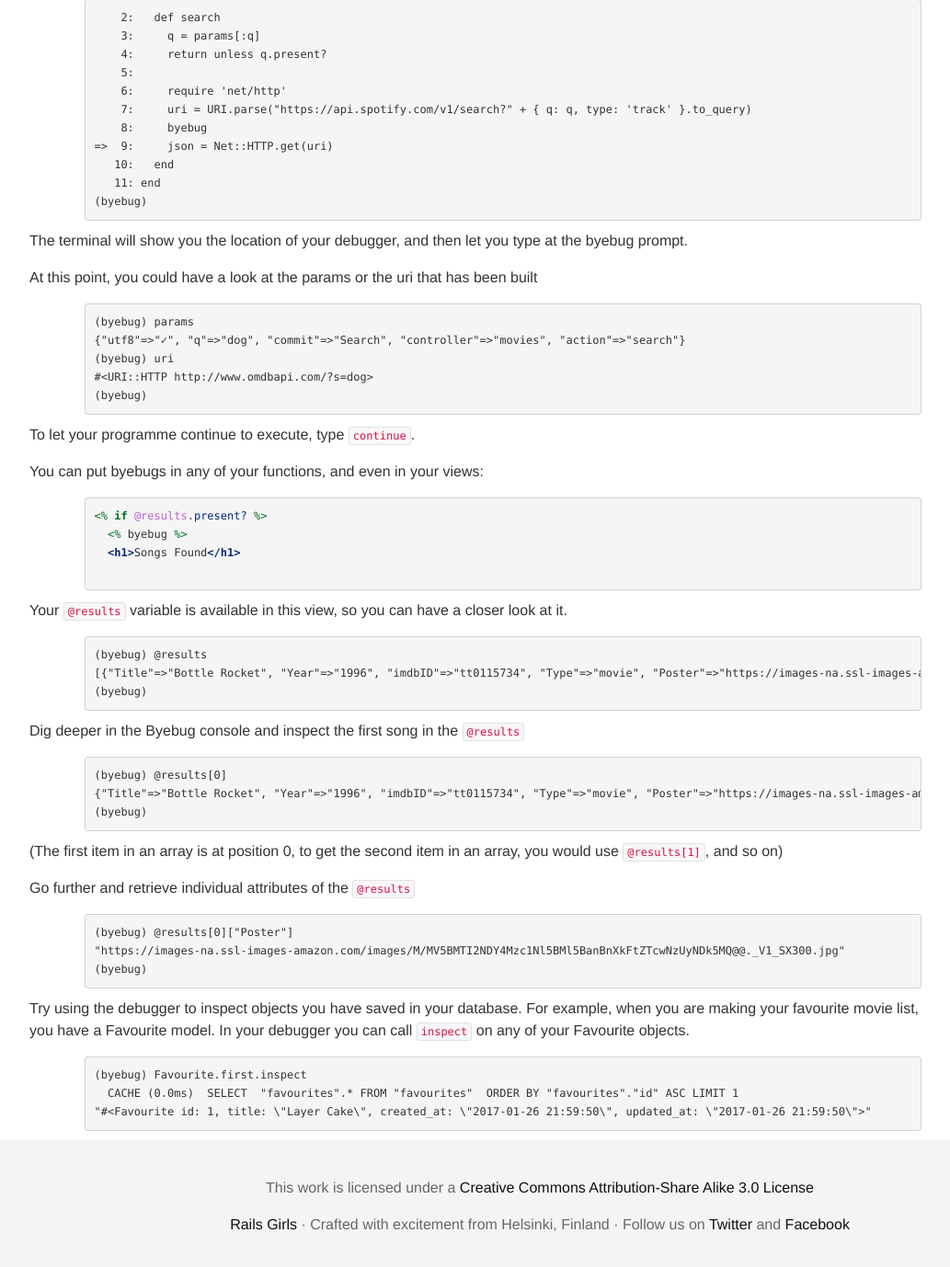
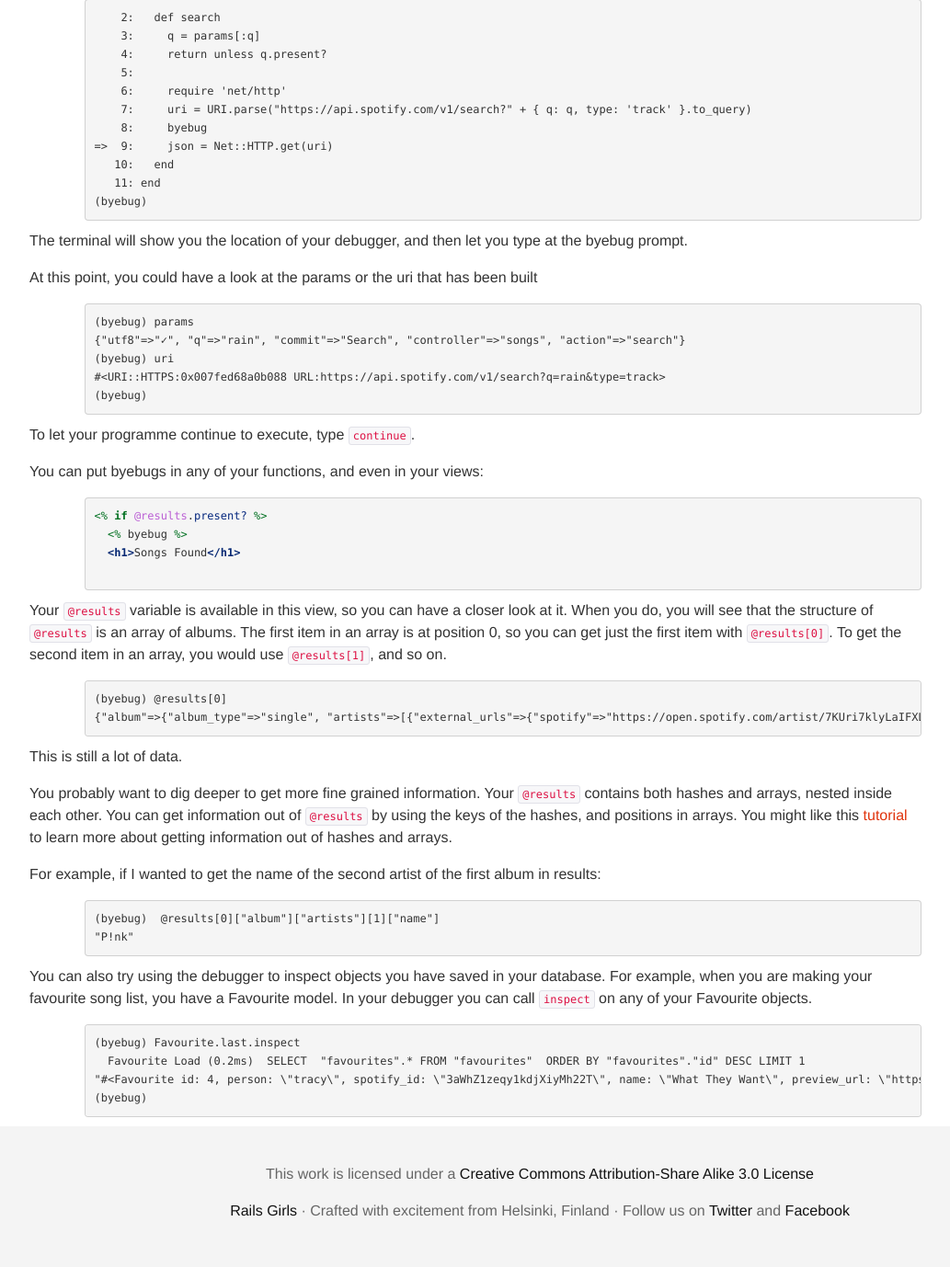
Before and after one commit to tracymu/api-tutorial, a Jekyll site: the page built from _posts/2017-04-05-debugging.md, in a window 1280 px wide and 1400 px high, scrolled down 688 px. Shown: the top 1378 px of the window at 92% size, without its empty margins (53-1086 px from the left). Built offline with Jekyll 4.4.1, drawn with Linux system fonts in a browser that asks for light colours; nearby versions of some CDN libraries.

Commit message:
Update the debugging lesson

````diff
--- a/_posts/2017-04-05-debugging.md
+++ b/_posts/2017-04-05-debugging.md
@@ -48,9 +48,9 @@ At this point, you could have a look at the params or the uri that has been buil
 
 ```
 (byebug) params
-{"utf8"=>"✓", "q"=>"dog", "commit"=>"Search", "controller"=>"movies", "action"=>"search"}
+{"utf8"=>"✓", "q"=>"rain", "commit"=>"Search", "controller"=>"songs", "action"=>"search"}
 (byebug) uri
-#<URI::HTTP http://www.omdbapi.com/?s=dog>
+#<URI::HTTPS:0x007fed68a0b088 URL:https://api.spotify.com/v1/search?q=rain&type=track>
 (byebug)
 ```
 
@@ -65,36 +65,29 @@ You can put byebugs in any of your functions, and even in your views:
 
 ```
 
-Your `@results` variable is available in this view, so you can have a closer look at it.
-
-```
-(byebug) @results
-[{"Title"=>"Bottle Rocket", "Year"=>"1996", "imdbID"=>"tt0115734", "Type"=>"movie", "Poster"=>"https://images-na.ssl-images-amazon.com/images/M/MV5BMTI2NDY4Mzc1Nl5BMl5BanBnXkFtZTcwNzUyNDk5MQ@@._V1_SX300.jpg"}, ... }]
-(byebug)
-```
-
-Dig deeper in the Byebug console and inspect the first song in the `@results`
+Your `@results` variable is available in this view, so you can have a closer look at it. When you do, you will see that the structure of `@results` is an array of albums. The first item in an array is at position 0, so you can get just the first item with `@results[0]`. To get the second item in an array, you would use `@results[1]`, and so on.
 
 ```
 (byebug) @results[0]
-{"Title"=>"Bottle Rocket", "Year"=>"1996", "imdbID"=>"tt0115734", "Type"=>"movie", "Poster"=>"https://images-na.ssl-images-amazon.com/images/M/MV5BMTI2NDY4Mzc1Nl5BMl5BanBnXkFtZTcwNzUyNDk5MQ@@._V1_SX300.jpg"}
+{"album"=>{"album_type"=>"single", "artists"=>[{"external_urls"=>{"spotify"=>"https://open.spotify.com/artist/7KUri7klyLaIFXLcuuOMCd"}, "href"=>"https://api.spotify.com/v1/artists/7KUri7klyLaIFXLcuuOMCd", "id"=>"7KUri7klyLaIFXLcuuOMCd", "name"=>"Stargate", "type"=>"artist", "uri"=>"spotify:artist:7KUri7klyLaIFXLcuuOMCd"}, {"external_urls"=>{"spotify"=>"https://open.spotify.com/artist/1KCSPY1glIKqW2TotWuXOR"}, "href"=>"https://api.spotify.com/v1/artists/1KCSPY1glIKqW2TotWuXOR",...
+```
+
+This is still a lot of data.
+
+You probably want to dig deeper to get more fine grained information. Your `@results` contains both hashes and arrays, nested inside each other. You can get information out of `@results` by using the keys of the hashes, and positions in arrays. You might like this [tutorial](https://learnrubythehardway.org/book/ex39.html) to learn more about getting information out of hashes and arrays.
+
+For example, if I wanted to get the name of the second artist of the first album in results:
+
+```
+(byebug)  @results[0]["album"]["artists"][1]["name"]
+"P!nk"
+```
+
+You can also try using the debugger to inspect objects you have saved in your database. For example, when you are making your favourite song list, you have a Favourite model. In your debugger you can call `inspect` on any of your Favourite objects.
+
+```
+(byebug) Favourite.last.inspect
+  Favourite Load (0.2ms)  SELECT  "favourites".* FROM "favourites"  ORDER BY "favourites"."id" DESC LIMIT 1
+"#<Favourite id: 4, person: \"tracy\", spotify_id: \"3aWhZ1zeqy1kdjXiyMh22T\", name: \"What They Want\", preview_url: \"https://p.scdn.co/mp3-preview/ddbb456112c441e4d239...\", created_at: \"2017-05-25 22:29:55\", updated_at: \"2017-05-25 22:29:55\">"
 (byebug)
 ```
-
-(The first item in an array is at position 0, to get the second item in an array, you would use `@results[1]`, and so on)
-
-Go further and retrieve individual attributes of the `@results`
-
-```
-(byebug) @results[0]["Poster"]
-"https://images-na.ssl-images-amazon.com/images/M/MV5BMTI2NDY4Mzc1Nl5BMl5BanBnXkFtZTcwNzUyNDk5MQ@@._V1_SX300.jpg"
-(byebug)
-```
-
-Try using the debugger to inspect objects you have saved in your database. For example, when you are making your favourite movie list, you have a Favourite model. In your debugger you can call `inspect` on any of your Favourite objects.
-
-```
-(byebug) Favourite.first.inspect
-  CACHE (0.0ms)  SELECT  "favourites".* FROM "favourites"  ORDER BY "favourites"."id" ASC LIMIT 1
-"#<Favourite id: 1, title: \"Layer Cake\", created_at: \"2017-01-26 21:59:50\", updated_at: \"2017-01-26 21:59:50\">"
-```
````
